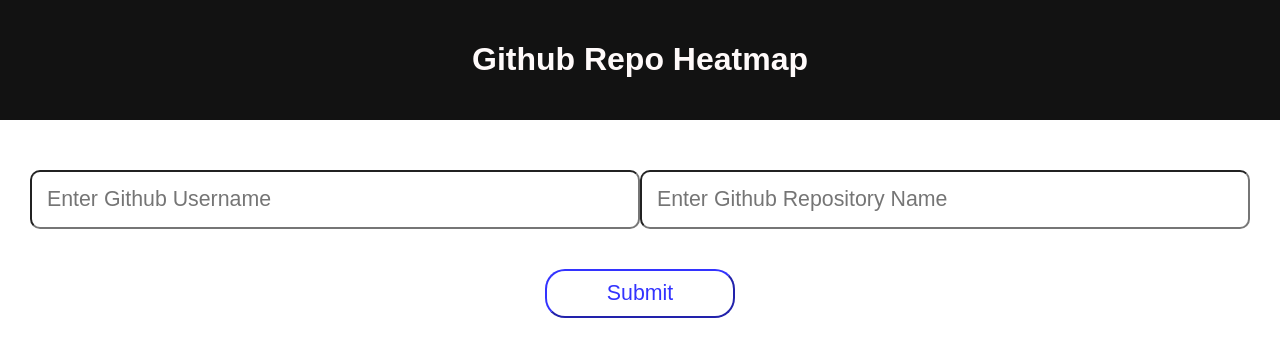
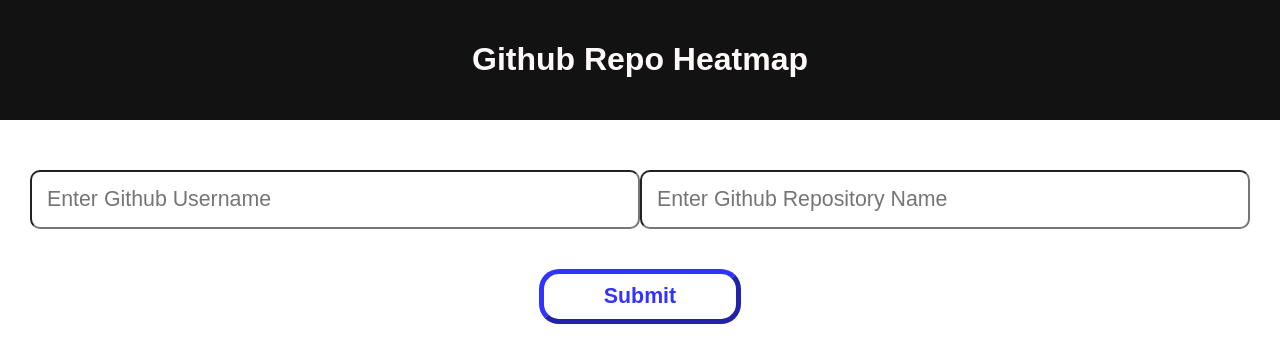
Before and after one commit to julioberina/heatmap, a React (Create React App) app: page / in a window 1280 px wide. Shown: the top 362 px of the page. Built offline with nearby package versions, Linux system fonts and the light colour scheme.

Commit message:
Add font-weight and border-width to .submitInfo

```diff
--- a/src/App.css
+++ b/src/App.css
@@ -25,8 +25,10 @@
   background-color: white;
   font-family: sans-serif;
   font-size: 16pt;
+  font-weight: 900;
   border-color: #3333ff;
   border-radius: 20px;
+  border-width: 5px;
   padding: 10px 60px;
   color: #3333ff;
 }
```
